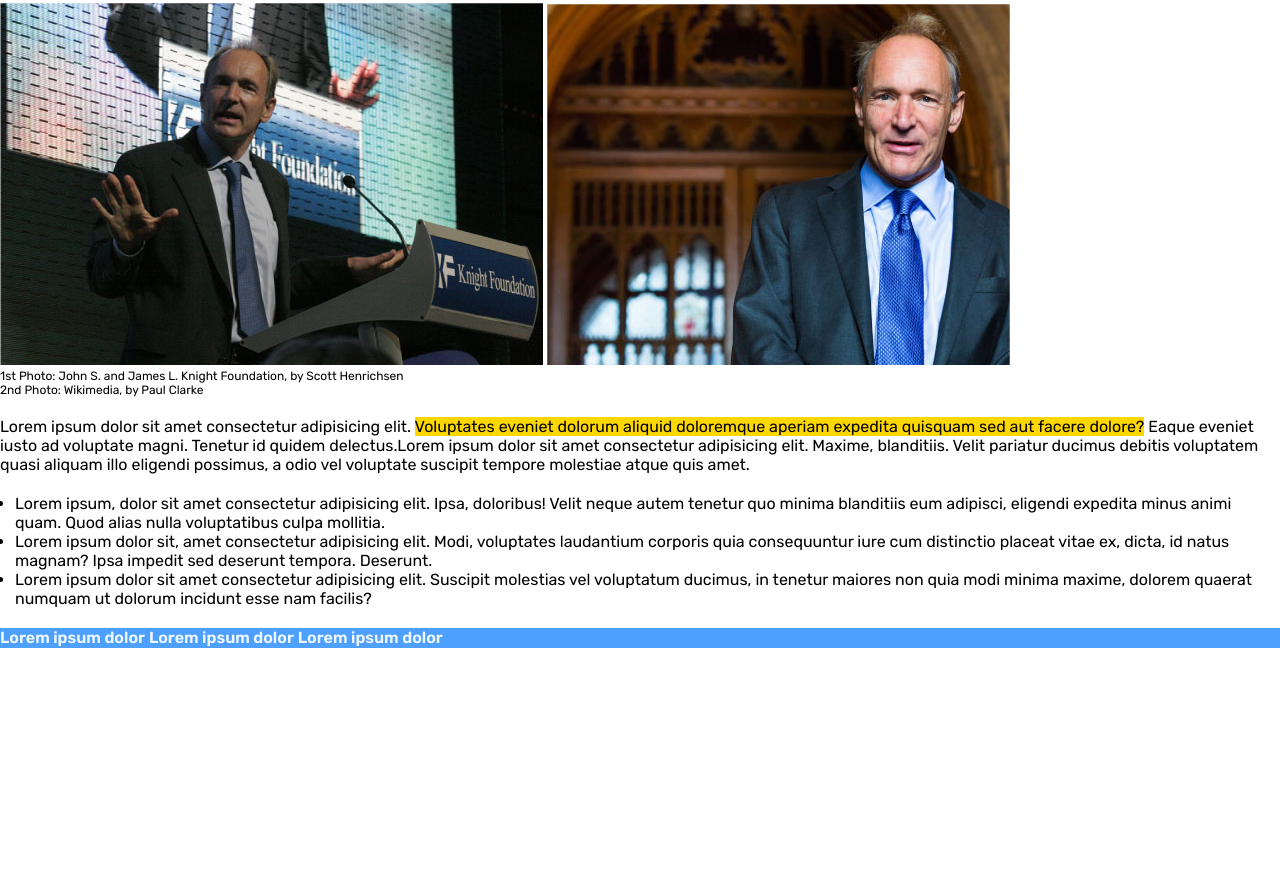
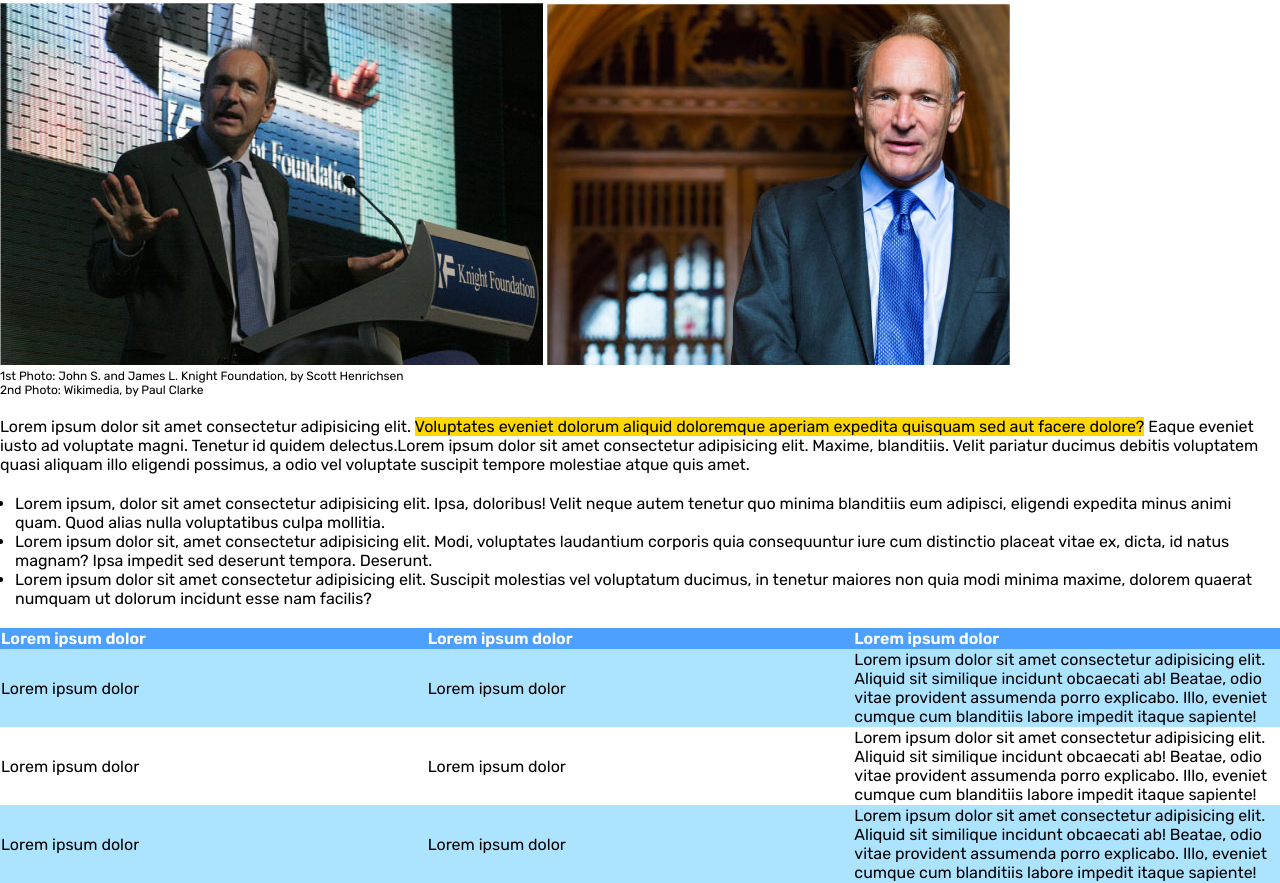
Before and after one commit to davidevischetti/html-css-booleaner, a plain HTML site: page index.html in a window 1280 px wide. Shown: the part 382-1265 px from the top of the page. Before the commit the page ends 1030 px from the top, so only its background shows below. Drawn offline with Linux system fonts and the light colour scheme.

Commit message:
tabella completa

```diff
--- a/css/style.css
+++ b/css/style.css
@@ -52,13 +52,20 @@ header{
     padding-left: 15px;
 }
 
-.table {
+table {
+    margin-top: 20px;
     width: 100%;
 }
 .head-line {
-    height: 20px;
-    width: 100%;
+    margin-top: 50px;
     background-color: rgb(78, 160, 255);
-    color: aliceblue;
-    margin-top: 20px;
+    color: white;
 }
+
+td {
+    width: 33%;
+}
+
+.blu-line {
+    background-color: rgba(90, 200, 255, 0.5) ;
+}
--- a/index.html
+++ b/index.html
@@ -57,15 +57,35 @@
             </ul>
 
             <!-- Tabella -->
-            <div class="table">
+            <table cellspacing="0">
 
-            <div class="head-line">
-                <span class="column-1"><strong>Lorem ipsum dolor</strong></span>
-                <span class="column-2"><strong>Lorem ipsum dolor</strong></span>
-                <span class="column-3"><strong>Lorem ipsum dolor</strong></span>
-            </div>
+                <thead>
+                    <tr class="head-line">
+                        <td><strong>Lorem ipsum dolor</strong></td>
+                        <td><strong>Lorem ipsum dolor</strong></td>
+                        <td><strong>Lorem ipsum dolor</strong></td>
+                    </tr>
+                </thead>
 
-            </div>
+                <tbody>
+                    <tr class="blu-line">
+                        <td>Lorem ipsum dolor</td>
+                        <td>Lorem ipsum dolor</td>
+                        <td>Lorem ipsum dolor sit amet consectetur adipisicing elit. Aliquid sit similique incidunt obcaecati ab! Beatae, odio vitae provident assumenda porro explicabo. Illo, eveniet cumque cum blanditiis labore impedit itaque sapiente!</td>
+                    </tr>
+                    <tr>
+                        <td>Lorem ipsum dolor</td>
+                        <td>Lorem ipsum dolor</td>
+                        <td>Lorem ipsum dolor sit amet consectetur adipisicing elit. Aliquid sit similique incidunt obcaecati ab! Beatae, odio vitae provident assumenda porro explicabo. Illo, eveniet cumque cum blanditiis labore impedit itaque sapiente!</td>
+                    </tr>
+                    <tr class="blu-line">
+                        <td>Lorem ipsum dolor</td>
+                        <td>Lorem ipsum dolor</td>
+                        <td>Lorem ipsum dolor sit amet consectetur adipisicing elit. Aliquid sit similique incidunt obcaecati ab! Beatae, odio vitae provident assumenda porro explicabo. Illo, eveniet cumque cum blanditiis labore impedit itaque sapiente!</td>
+                    </tr>
+                </tbody>
+
+            </table>
 
         </section>
     </main>
```
